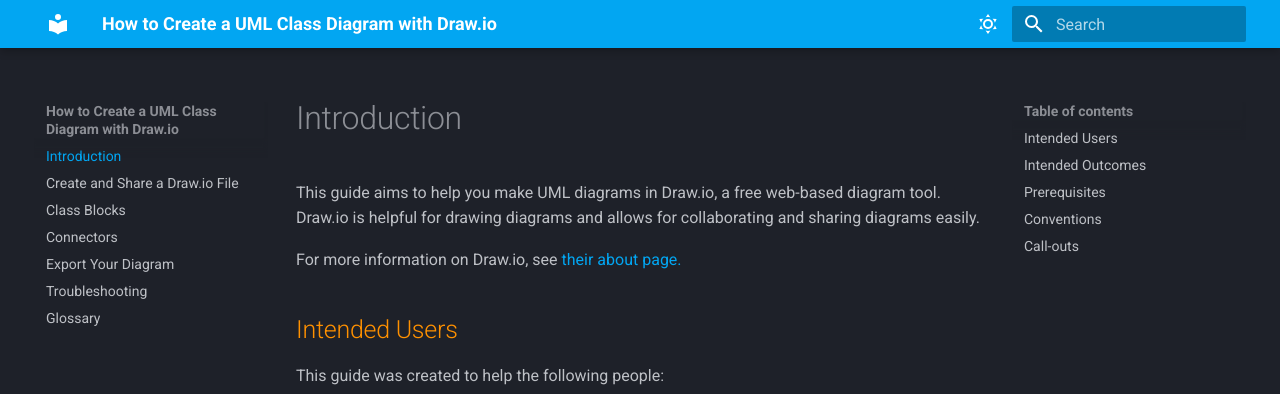
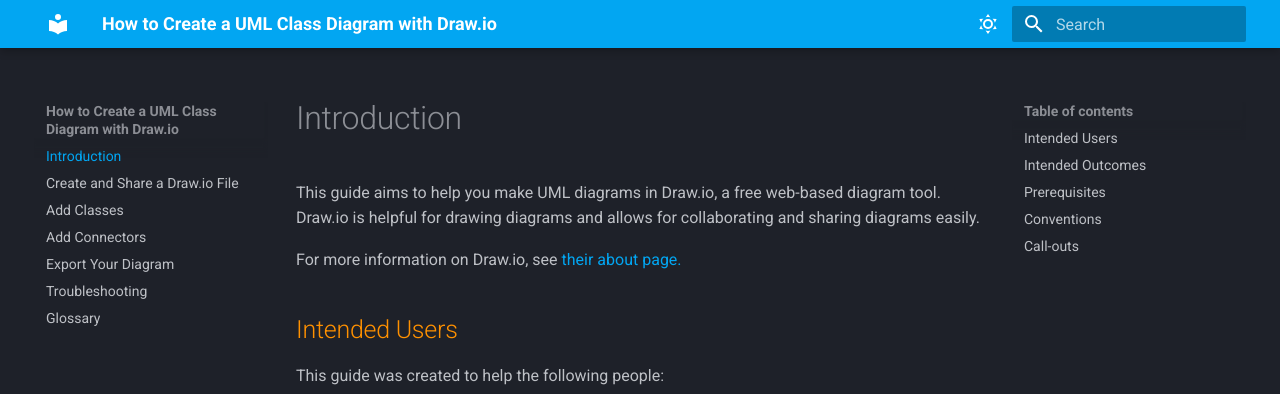
Before and after one commit to kai-st/comm2216-docs-project, an MkDocs documentation site: the page built from docs/index.md, in a window 1280 px wide. Shown: the top 394 px of the page. Built offline with MkDocs 1.6.1 and Material for MkDocs 9.7.7, drawn with Linux system fonts in a browser that asks for light colours.

Commit message:
Update nav text

```diff
--- a/mkdocs.yml
+++ b/mkdocs.yml
@@ -4,8 +4,8 @@
 nav:
   - Introduction: "index.md"
   - Create and Share a Draw.io File: "create.md"
-  - Class Blocks: "blocks.md"
-  - Connectors: "connectors.md"
+  - Add Classes: "blocks.md"
+  - Add Connectors: "connectors.md"
   - Export Your Diagram: "export.md"
   - Troubleshooting: "troubleshooting.md"
   - Glossary: "glossary.md"
@@ -36,3 +36,6 @@
   - admonition
   - pymdownx.details
   - pymdownx.superfences
+  - attr_list
+  - md_in_html
+  - pymdownx.blocks.caption
```
